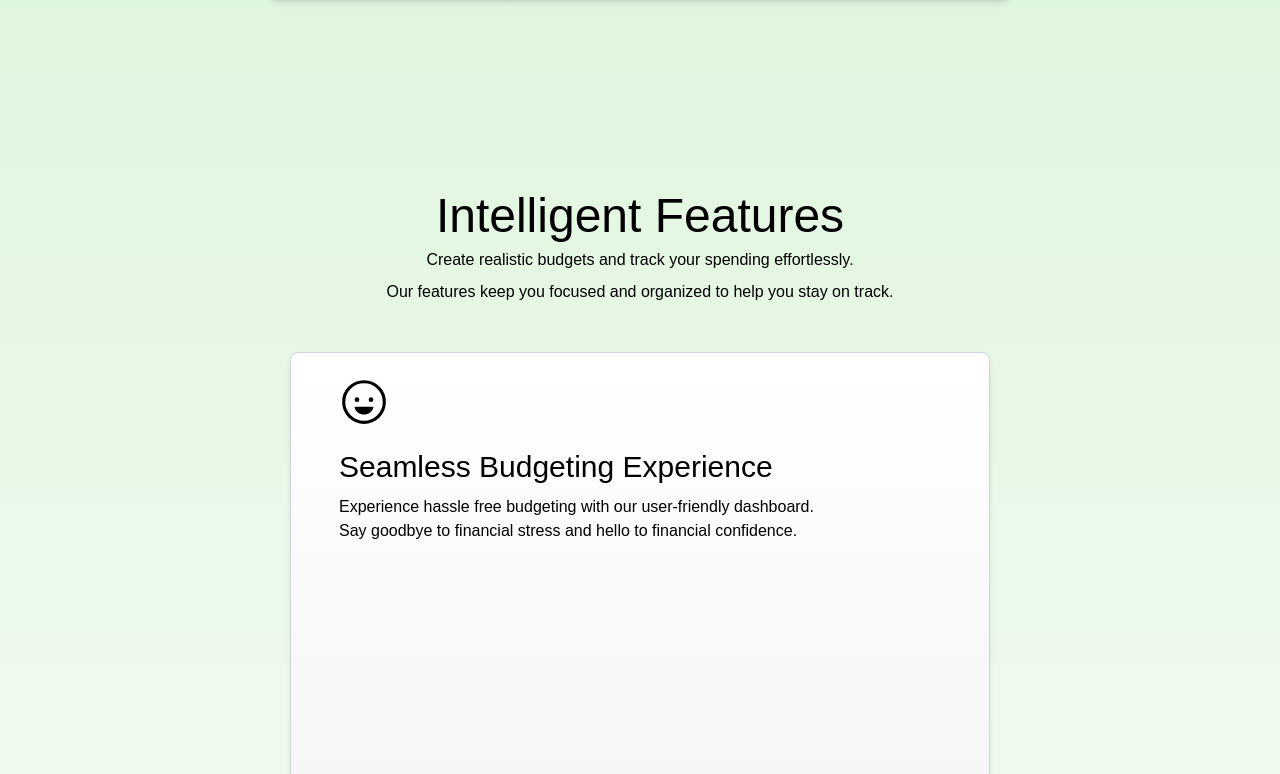
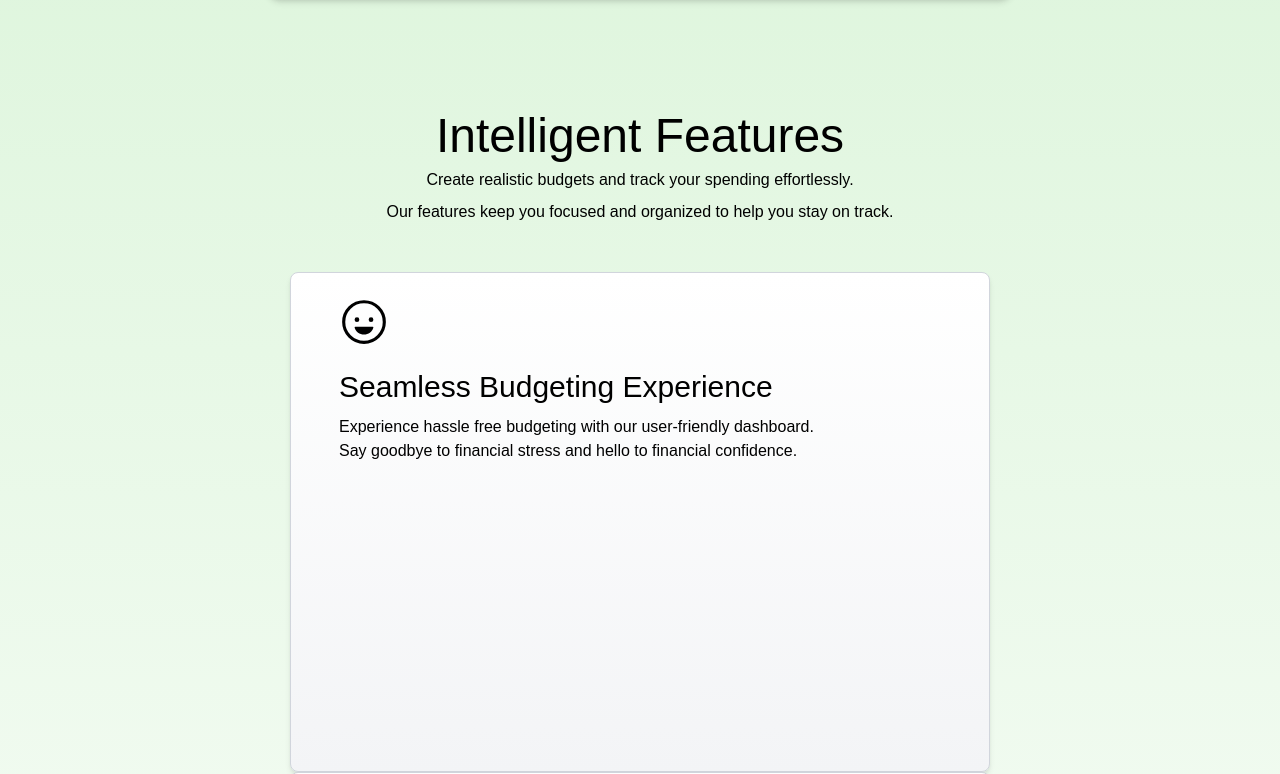
Before and after one commit to JashawnRogers/pern-budget, a React (Vite) app in the folder apps/client/: page / in a window 1280 px wide. Shown: the part 1086-1860 px from the top of the page. Built offline with nearby package versions, Linux system fonts and the light colour scheme.

Commit message:
adjusted spacing between hero and features sections - always those last min fixes

```diff
--- a/apps/client/src/components/landingPage/Features.jsx
+++ b/apps/client/src/components/landingPage/Features.jsx
@@ -6,7 +6,7 @@ import { VscGraph } from 'react-icons/vsc'
 
 const Features = () => {
   return (
-    <section className='mt-48'>
+    <section className='mt-28'>
         <div className='flex flex-col items-center gap-2 w-auto'>
             <h2 className='montesserat-400 text-5xl'>Intelligent Features</h2>
             <p className='montesserat-300'>Create realistic budgets and track your spending effortlessly.</p>
```
